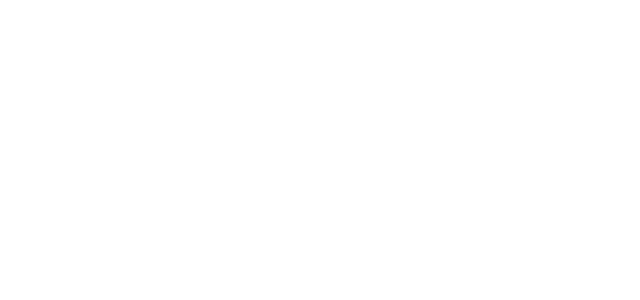
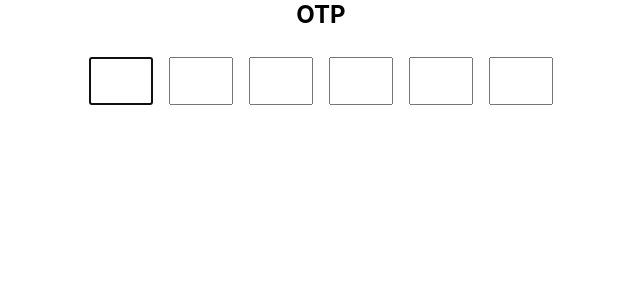
Before and after one commit to Swetasmita/reactproject-part1, a React (Vite) app: page /otp in a window 1280 px wide. Before the commit this address had no page. Shown: the top 300 px of the page, without its empty margins (319-959 px from the left). Built offline with nearby package versions, Linux system fonts and the light colour scheme.

Commit message:
added otp generator component

```diff
--- a/src/App.jsx
+++ b/src/App.jsx
@@ -1,4 +1,3 @@
-import { useState } from 'react'
 import './App.css';
 import { BrowserRouter as Router, Routes, Route } from "react-router-dom";
 import Home from './components/home/Home'
@@ -9,6 +8,7 @@
 import SearchBar from './components/search-bar/SearchBar';
 import ThemeToggle from './components/lightdark-theme/ThemeToggle';
 import QrCodeGenerator from './components/qrcode-generator/QrCodeGenerator';
+import Otp from './components/otp-generator/Otp';
 
 function App() {
   return (
@@ -29,6 +29,7 @@
           <Route path="/searchbar" element={<SearchBar />} />
           <Route path="/lightdark" element={<ThemeToggle />} />
           <Route path="/qrcodegenerator" element={<QrCodeGenerator />} />
+          <Route path="/otp" element={<Otp otpLength = {6} />} />
       </Routes>
     </Router>
   );
--- a/src/components/home/Home.jsx
+++ b/src/components/home/Home.jsx
@@ -27,6 +27,9 @@
         <Link to="/qrcodegenerator">
           <button>QR Code Generator</button>
         </Link>
+        <Link to="/otp">
+        <button>OTP Generator</button>
+        </Link>
     </div>
   );
 };
--- /dev/null
+++ b/src/components/otp-generator/Otp.jsx
@@ -0,0 +1,72 @@
+import React, { useEffect, useRef, useState } from "react";
+import "./otp.css";
+
+const Otp = ({ otpLength = 4 }) => {
+  //state to get otp length filled with initial value empty string
+  const [otpFields, setOtpFields] = useState(new Array(otpLength).fill(""));
+  //console.log(otpFields);
+  const refs = useRef([]); //Dom reference
+  //console.log(refs);
+
+  const handleKeyDown = (event, index) => {
+    const key = event.key;
+    console.log(key);
+    if (key === "ArrowLeft") {
+      if (index > 0) refs.current[index - 1].focus();
+      return;
+    }
+    if (key === "ArrowRight") {
+      if (index + 1 < otpFields.length) refs.current[index + 1].focus();
+      return;
+    }
+    // Update the state with the new otp value
+    const copyOtpFields = [...otpFields];
+    copyOtpFields[index] = key;
+
+    if (key === "Backspace") {
+      //console.log("Delete clicked");
+      copyOtpFields[index] = "";
+      setOtpFields(copyOtpFields);
+      if (index > 0) refs.current[index - 1].focus();
+      return;
+    }
+    if (isNaN(key)) {
+      return;
+    }
+    // 3 < 4 , then focus field
+    if (index + 1 < otpFields.length) refs.current[index + 1].focus();
+    setOtpFields(copyOtpFields);
+  };
+  const handleChange = (event, index) => {
+    const value = event.target.value;
+    // Update the state with the new otp value
+    const copyOtpFields = [...otpFields];
+    copyOtpFields[index] = value;
+    setOtpFields(copyOtpFields);
+  };
+  useEffect(() => {
+    refs.current["0"].focus();
+  }, []); //when component first time rendering
+  return (
+    <div className="otp-container">
+      <h2>OTP</h2>
+      <div className="otp-generator">
+        {otpFields.map((value, index) => {
+          return (
+            <input
+              type="text"
+              key={index}
+              value={value}
+              maxLength="1"
+              onChange={(event) => handleChange(event, index)}
+              ref={(currentInput) => (refs.current[index] = currentInput)}
+              onKeyDown={(event) => handleKeyDown(event, index)}
+            />
+          );
+        })}
+      </div>
+    </div>
+  );
+};
+
+export default Otp;
--- /dev/null
+++ b/src/components/otp-generator/otp.css
@@ -0,0 +1,24 @@
+.otp-container {
+    width: 100%;
+    height: 100vh;
+    display: flex;
+    justify-content: start;
+    align-items: center;
+    flex-direction: column;
+    gap: 20px;
+  }
+  .otp-generator {
+    display: flex;
+    justify-content: center;
+    align-items: center;
+    text-align: center;
+  }
+  .otp-generator input {
+    width: 4rem;
+    height: 3rem;
+    padding: 1.2rem;
+    margin: 0.5rem;
+    font-size:16px;
+    text-align: center;
+    color: black;
+  }
```
